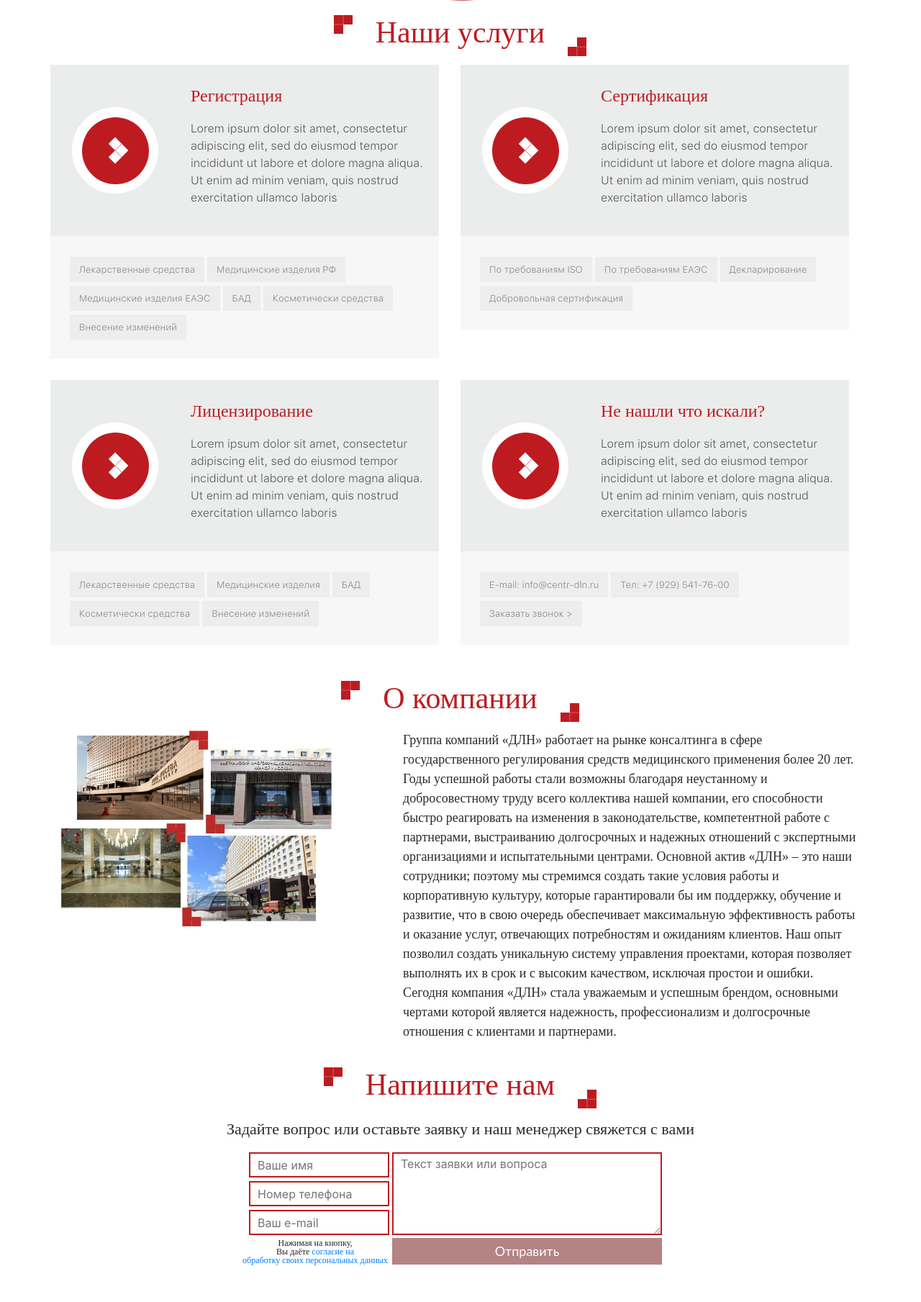
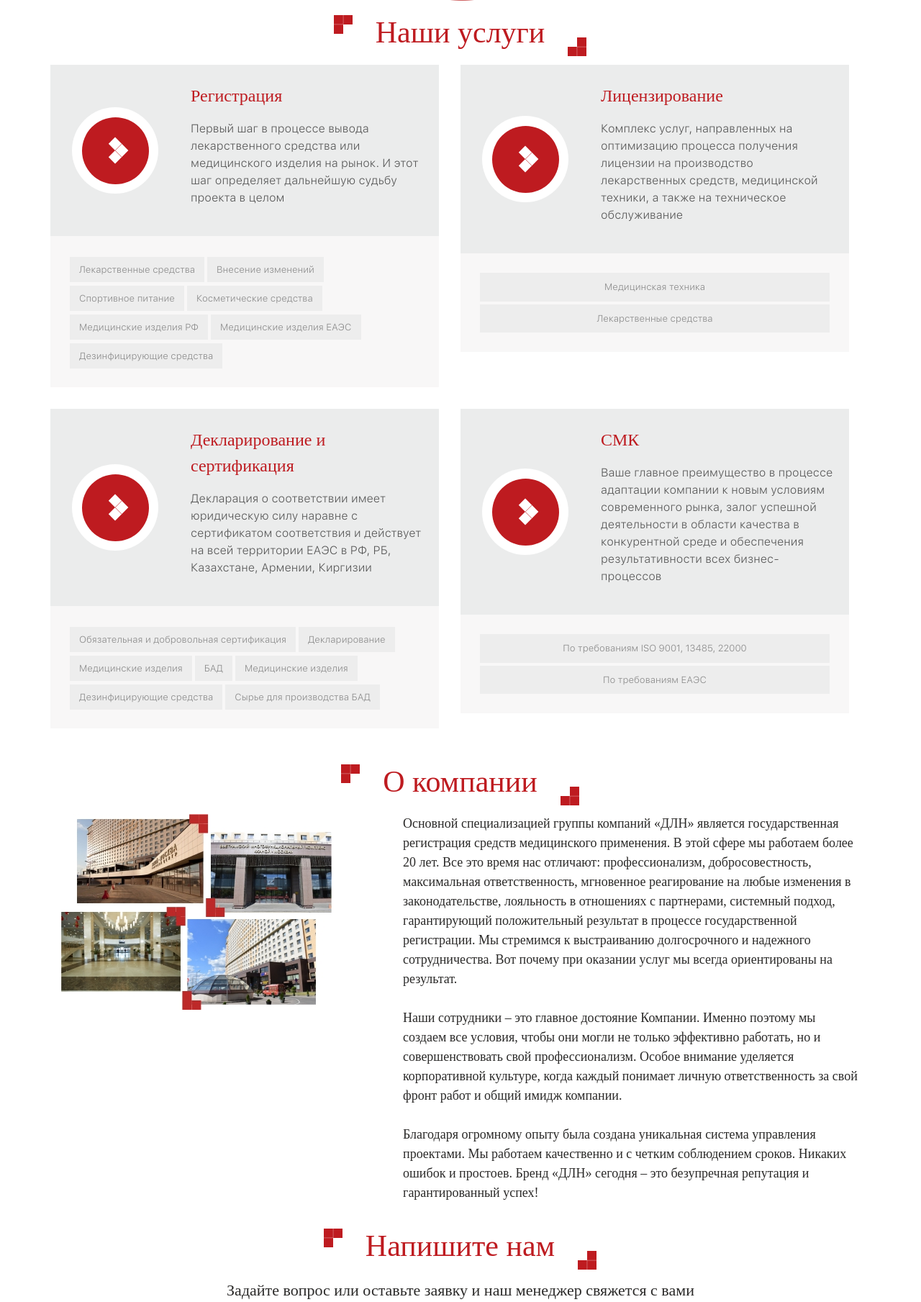
Before and after one commit to YEKabantsov/DLN_site, a Django app: page / in a window 1280 px wide. Shown: the part 651-2460 px from the top of the page at 72% size. Before the commit the page ends 2409 px from the top, so only its background shows below. Run offline with Django 3.2, Linux system fonts and the light colour scheme; some libraries are stand-ins or nearby versions; some web fonts are replaced.

Commit message:
new design

```diff
--- a/dlnapp/urls.py
+++ b/dlnapp/urls.py
@@ -9,5 +9,7 @@ urlpatterns = [
     url(r'^bad$', views.bad),
     url(r'^registraciya$', views.registration),
     url(r'^sertificaciya$', views.sertification),
+
+    url(r'^lekarstvenie-sredstva$', views.ls),
     url(r'^$', views.dln),
 ]
--- a/dlnapp/views.py
+++ b/dlnapp/views.py
@@ -34,3 +34,7 @@ def registration(request):
 def sertification(request):
     data = {"description": "Сертификация", "title": "Сертификация", "formtext": "Хотите произвести сертификацию?"}
     return render(request, 'html/sertification.html', context=data)
+
+def ls(request):
+    data = {"description": "Сертификация", "title": "Сертификация"}
+    return render(request, 'html/ls.html', context=data)
--- a/templates/html/index.html
+++ b/templates/html/index.html
@@ -54,12 +54,21 @@
                         </div>
                         <div class="col-8 px-0">
                             <p class="col-12 white_block__header">Регистрация</p>
-                            <p class="col-12 white_block__text">Lorem ipsum dolor sit amet, consectetur adipiscing elit, sed do eiusmod tempor incididunt ut labore et dolore magna aliqua. Ut enim ad minim veniam, quis nostrud exercitation ullamco laboris</p>
+                            <p class="col-12 white_block__text">Первый шаг в процессе вывода лекарственного средства или медицинского изделия на рынок. И этот шаг определяет дальнейшую судьбу   проекта в целом</p>
                         </div>
                     </div>
                     <div class="grey_block col-12 row px-0">
                         <div class="grey_block__services">
                             <a href="#">Лекарственные средства</a>
+                        </div>
+                        <div class="grey_block__services">
+                            <a href="#">Внесение изменений</a>
+                        </div>
+                        <div class="grey_block__services">
+                            <a href="#">Спортивное питание</a>
+                        </div>
+                        <div class="grey_block__services">
+                            <a href="#">Косметические средства</a>
                         </div>
                         <div class="grey_block__services">
                             <a href="#">Медицинские изделия РФ</a>
@@ -68,39 +77,7 @@
                             <a href="#">Медицинские изделия ЕАЭС</a>
                         </div>
                         <div class="grey_block__services">
-                            <a href="#">БАД</a>
-                        </div>
-                        <div class="grey_block__services">
-                            <a href="#">Косметически средства</a>
-                        </div>
-                        <div class="grey_block__services">
-                            <a href="#">Внесение изменений</a>
-                        </div>
-                    </div>
-                </div>
-
-                <div class="col-12 col-sm-6 content__services">
-                    <div class="white_block col-12 row px-0">
-                        <div class="col-4 px-0 d-flex align-items-center justify-content-center">
-                            <img src="{% static 'img/circle.svg' %}" alt="">
-                        </div>
-                        <div class="col-8 px-0">
-                            <p class="col-12 white_block__header">Сертификация</p>
-                            <p class="col-12 white_block__text">Lorem ipsum dolor sit amet, consectetur adipiscing elit, sed do eiusmod tempor incididunt ut labore et dolore magna aliqua. Ut enim ad minim veniam, quis nostrud exercitation ullamco laboris</p>
-                        </div>
-                    </div>
-                    <div class="grey_block col-12 row px-0">
-                        <div class="grey_block__services">
-                            <a href="#">По требованиям ISO</a>
-                        </div>
-                        <div class="grey_block__services">
-                            <a href="#">По требованиям ЕАЭС</a>
-                        </div>
-                        <div class="grey_block__services">
-                            <a href="#">Декларирование</a>
-                        </div>
-                        <div class="grey_block__services">
-                            <a href="#">Добровольная сертификация</a>
+                            <a href="#">Дезинфицирующие средства</a>
                         </div>
                     </div>
                 </div>
@@ -112,24 +89,15 @@
                         </div>
                         <div class="col-8 px-0">
                             <p class="col-12 white_block__header">Лицензирование</p>
-                            <p class="col-12 white_block__text">Lorem ipsum dolor sit amet, consectetur adipiscing elit, sed do eiusmod tempor incididunt ut labore et dolore magna aliqua. Ut enim ad minim veniam, quis nostrud exercitation ullamco laboris</p>
+                            <p class="col-12 white_block__text">Комплекс услуг, направленных на оптимизацию процесса получения лицензии на производство лекарственных средств, медицинской техники, а также на техническое обслуживание</p>
                         </div>
                     </div>
                     <div class="grey_block col-12 row px-0">
-                        <div class="grey_block__services">
-                            <a href="#">Лекарственные средства</a>
+                        <div class="grey_block__services d-flex w-100 text-center px-0 py-0">
+                            <a href="#" class="w-100">Медицинская техника</a>
                         </div>
-                        <div class="grey_block__services">
-                            <a href="#">Медицинские изделия</a>
-                        </div>
-                        <div class="grey_block__services">
-                            <a href="#">БАД</a>
-                        </div>
-                        <div class="grey_block__services">
-                            <a href="#">Косметически средства</a>
-                        </div>
-                        <div class="grey_block__services">
-                            <a href="#">Внесение изменений</a>
+                        <div class="grey_block__services d-flex w-100 text-center px-0 py-0">
+                            <a href="#" class="w-100">Лекарственные средства</a>
                         </div>
                     </div>
                 </div>
@@ -140,19 +108,51 @@
                             <img src="{% static 'img/circle.svg' %}" alt="">
                         </div>
                         <div class="col-8 px-0">
-                            <p class="col-12 white_block__header">Не нашли что искали?</p>
-                            <p class="col-12 white_block__text">Lorem ipsum dolor sit amet, consectetur adipiscing elit, sed do eiusmod tempor incididunt ut labore et dolore magna aliqua. Ut enim ad minim veniam, quis nostrud exercitation ullamco laboris</p>
+                            <p class="col-12 white_block__header">Декларирование и сертификация</p>
+                            <p class="col-12 white_block__text">Декларация о соответствии имеет юридическую силу наравне с сертификатом соответствия и действует на всей территории ЕАЭС в РФ, РБ, Казахстане, Армении, Киргизии </p>
                         </div>
                     </div>
                     <div class="grey_block col-12 row px-0">
                         <div class="grey_block__services">
-                            <a href="#">E-mail: info@centr-dln.ru</a>
+                            <a href="#">Обязательная и добровольная  сертификация</a>
                         </div>
                         <div class="grey_block__services">
-                            <a href="#">Тел: +7 (929) 541-76-00 </a>
+                            <a href="#">Декларирование</a>
                         </div>
                         <div class="grey_block__services">
-                            <a href="#">Заказать звонок <span> > </span></a>
+                            <a href="#">Медицинские изделия</a>
+                        </div>
+                        <div class="grey_block__services">
+                            <a href="#">БАД</a>
+                        </div>
+                        <div class="grey_block__services">
+                            <a href="#">Медицинские изделия</a>
+                        </div>
+                        <div class="grey_block__services">
+                            <a href="#">Дезинфицирующие средства</a>
+                        </div>
+                        <div class="grey_block__services">
+                            <a href="#">Сырье для производства БАД</a>
+                        </div>
+                    </div>
+                </div>
+
+                <div class="col-12 col-sm-6 content__services">
+                    <div class="white_block col-12 row px-0">
+                        <div class="col-4 px-0 d-flex align-items-center justify-content-center">
+                            <img src="{% static 'img/circle.svg' %}" alt="">
+                        </div>
+                        <div class="col-8 px-0">
+                            <p class="col-12 white_block__header">СМК</p>
+                            <p class="col-12 white_block__text">Ваше главное преимущество в процессе адаптации компании к новым условиям современного рынка, залог успешной деятельности в области качества в конкурентной среде и обеспечения результативности всех бизнес-процессов</p>
+                        </div>
+                    </div>
+                    <div class="grey_block col-12 row px-0">
+                        <div class="grey_block__services d-flex w-100 text-center px-0 py-0">
+                            <a href="#" class="w-100">По требованиям ISO 9001, 13485, 22000</a>
+                        </div>
+                        <div class="grey_block__services d-flex w-100 text-center px-0 py-0">
+                            <a href="#" class="w-100">По требованиям ЕАЭС</a>
                         </div>
                     </div>
                 </div>
@@ -165,14 +165,11 @@
         <div class="container">
             <div class="row">
                 <p class="col-12 text-center header"><span class="square_top"><img src="{% static 'img/square_top.svg'%}" alt=""></span>О компании<span class="square_bottom"><img src="{% static 'img/square_bottom.svg'%}" alt=""></span></p>
-                <div class="col-5">
+                <div class="col-12 col-sm-5">
                     <img src="{% static 'img/about_us.jpg' %}" alt="">
                 </div>
-                <div class="col-7">
-                    <p class="text_about">Группа компаний «ДЛН» работает на рынке консалтинга в сфере государственного регулирования средств медицинского применения более 20 лет. Годы успешной работы стали возможны благодаря неустанному и добросовестному труду всего коллектива нашей компании, его способности быстро реагировать на изменения в законодательстве, компетентной работе с партнерами, выстраиванию долгосрочных и надежных отношений с экспертными организациями и испытательными центрами.
-Основной актив «ДЛН» – это наши сотрудники; поэтому мы стремимся создать такие условия работы и корпоративную культуру, которые гарантировали бы им поддержку, обучение и развитие, что в свою очередь обеспечивает максимальную эффективность работы и оказание услуг, отвечающих потребностям и ожиданиям клиентов.
-Наш опыт позволил создать уникальную систему управления проектами, которая позволяет выполнять их в срок и с высоким качеством, исключая простои и ошибки. Сегодня компания «ДЛН» стала уважаемым и успешным брендом, основными чертами которой является надежность, профессионализм и долгосрочные отношения с клиентами и партнерами.
-</p>
+                <div class="col-12 col-sm-7">
+                    <p class="text_about">Основной специализацией группы компаний «ДЛН» является государственная регистрация средств медицинского применения. В этой сфере мы работаем более 20 лет. Все это время нас отличают: профессионализм, добросовестность, максимальная ответственность, мгновенное реагирование на любые изменения в законодательстве, лояльность в отношениях с партнерами, системный подход, гарантирующий положительный результат в процессе государственной регистрации. Мы стремимся к выстраиванию долгосрочного и надежного сотрудничества. Вот почему при оказании услуг мы всегда ориентированы на результат.<br><br>Наши сотрудники – это главное достояние Компании. Именно поэтому мы создаем все условия, чтобы они могли не только эффективно работать, но и совершенствовать свой профессионализм. Особое внимание уделяется корпоративной культуре, когда каждый понимает личную ответственность за свой фронт работ и общий имидж компании.<br><br>Благодаря огромному опыту была создана уникальная система управления проектами. Мы работаем качественно и с четким соблюдением сроков. Никаких ошибок и простоев. Бренд «ДЛН» сегодня – это безупречная репутация и гарантированный успех!</p>
                 </div>
             </div>
         </div>
```
Also changed, not shown: static/css/other.css (added, +41 -0 lines), templates/html/ls.html (added, +61 -0 lines), static/img/002.jpg (added).
